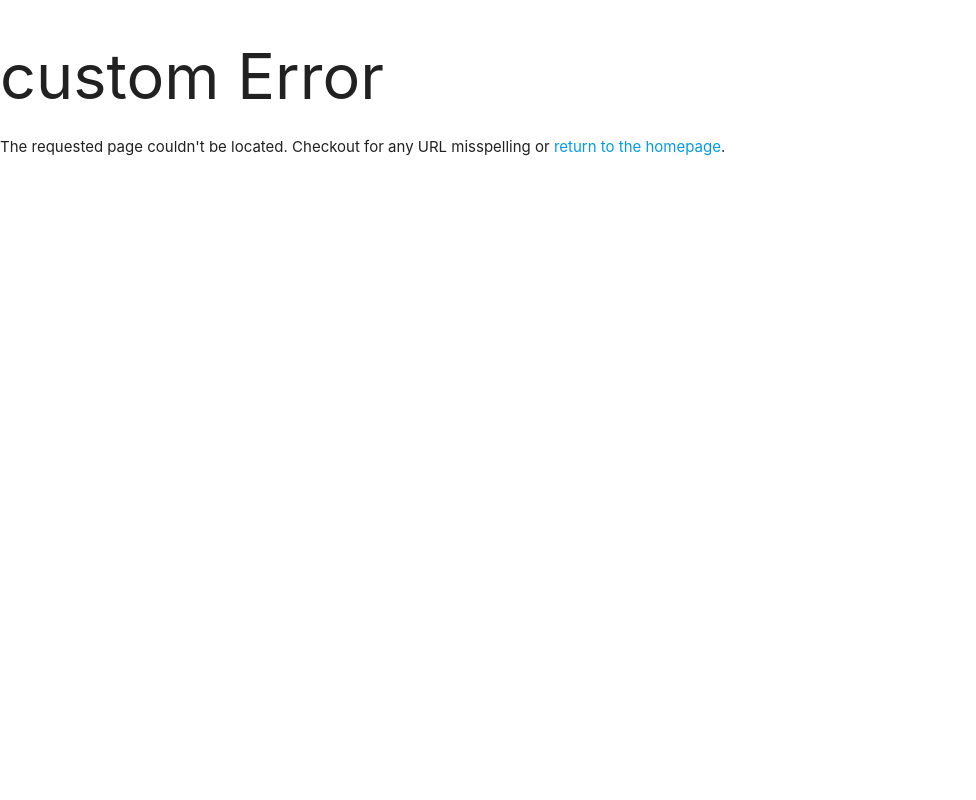
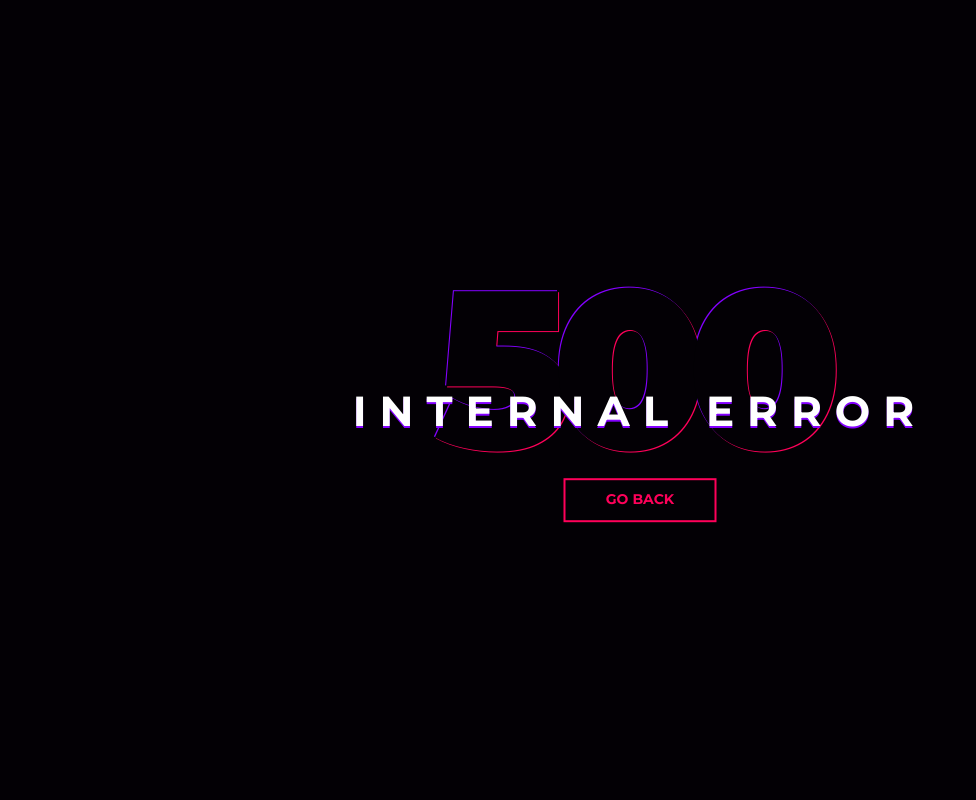
Before and after one commit to ortegasixto7/Symfony-Tuduu-Web, a Symfony app: template templates/bundles/TwigBundle/Exception/error.html.twig in a window 1280 px wide. Shown: the whole page, without its empty margins (0-976 px from the left). Run offline with Twig, Linux system fonts and the light colour scheme; the template is opened without the code that fills it, so the values that code supplies are empty; some libraries are stand-ins or nearby versions.

Commit message:
Adding new custom error pages

```diff
--- /dev/null
+++ b/public/css/error-pages.css
@@ -0,0 +1,103 @@
+* {
+  -webkit-box-sizing: border-box;
+  box-sizing: border-box;
+}
+
+body {
+  padding: 0;
+  margin: 0;
+}
+
+#notfound {
+  position: relative;
+  height: 100vh;
+  background: #030005;
+}
+
+#notfound .notfound {
+  position: absolute;
+  left: 50%;
+  top: 50%;
+  -webkit-transform: translate(-50%, -50%);
+  -ms-transform: translate(-50%, -50%);
+  transform: translate(-50%, -50%);
+}
+
+.notfound {
+  max-width: 767px;
+  width: 100%;
+  line-height: 1.4;
+  text-align: center;
+}
+
+.notfound .notfound-404 {
+  position: relative;
+  height: 180px;
+  margin-bottom: 20px;
+  z-index: -1;
+}
+
+.notfound .notfound-404 h1 {
+  font-family: 'Montserrat', sans-serif;
+  position: absolute;
+  left: 50%;
+  top: 50%;
+  -webkit-transform: translate(-50%, -50%);
+  -ms-transform: translate(-50%, -50%);
+  transform: translate(-50%, -50%);
+  font-size: 224px;
+  font-weight: 900;
+  margin-top: 0;
+  margin-bottom: 0;
+  margin-left: -12px;
+  color: #030005;
+  text-transform: uppercase;
+  text-shadow: -1px -1px 0 #8400ff, 1px 1px 0 #ff005a;
+  letter-spacing: -20px;
+}
+
+.notfound .notfound-404 h2 {
+  font-family: 'Montserrat', sans-serif;
+  position: absolute;
+  left: 0;
+  right: 0;
+  top: 110px;
+  font-size: 42px;
+  font-weight: 700;
+  color: #fff;
+  text-transform: uppercase;
+  text-shadow: 0 2px 0 #8400ff;
+  letter-spacing: 13px;
+  margin: 0;
+}
+
+.notfound a {
+  font-family: 'Montserrat', sans-serif;
+  display: inline-block;
+  text-transform: uppercase;
+  color: #ff005a;
+  text-decoration: none;
+  border: 2px solid;
+  background: transparent;
+  padding: 10px 40px;
+  font-size: 14px;
+  font-weight: 700;
+  -webkit-transition: 0.2s all;
+  transition: 0.2s all;
+}
+
+.notfound a:hover {
+  color: #8400ff;
+}
+
+@media only screen and(max-width: 767px) {
+  .notfound .notfound-404 h2 {
+    font-size: 24px;
+  }
+}
+
+@media only screen and(max-width: 480px) {
+  .notfound .notfound-404 h1 {
+    font-size: 182px;
+  }
+}
--- a/templates/base.html.twig
+++ b/templates/base.html.twig
@@ -13,6 +13,7 @@
       {% block title %}{% endblock %}Tuduu</title>
     <!-- Compiled and minified CSS -->
     <link rel="stylesheet" href="https://cdnjs.cloudflare.com/ajax/libs/materialize/1.0.0/css/materialize.min.css"/>
+    {% block main_stylesheets %}
       <style>
         .icon {
           height: 0.8em;
@@ -29,6 +30,7 @@
           }
         }
       </style>
+    {% endblock %}
     {% block stylesheets %}{% endblock %}
   </head>
   <body>
--- a/templates/bundles/TwigBundle/Exception/error.html.twig
+++ b/templates/bundles/TwigBundle/Exception/error.html.twig
@@ -1,10 +1,18 @@
 {% extends 'base.html.twig' %}
 
+{% block main_stylesheets %}
+  <link href="https://fonts.googleapis.com/css?family=Montserrat:700,900" rel="stylesheet" type="text/css"/>
+  <link href="{{ asset('css/error-pages.css') }}" rel="stylesheet" type="text/css"/>
+{% endblock %}
+
 {% block body %}
-  <h1>custom Error</h1>
-
-  <p>
-    The requested page couldn't be located. Checkout for any URL misspelling or
-    <a href="{{ path('users.login') }}">return to the homepage</a>.
-  </p>
+  <div id="notfound">
+    <div class="notfound">
+      <div class="notfound-404">
+        <h1>500</h1>
+        <h2>Internal error</h2>
+      </div>
+      <a href="{{ path('users.login') }}">Go Back</a>
+    </div>
+  </div>
 {% endblock %}
```
Also changed, not shown: templates/bundles/TwigBundle/Exception/error404.html.twig (+14 -6 lines), templates/bundles/TwigBundle/Exception/error500.html.twig (+14 -6 lines). Lines whose indentation alone changed are shown as unchanged.
